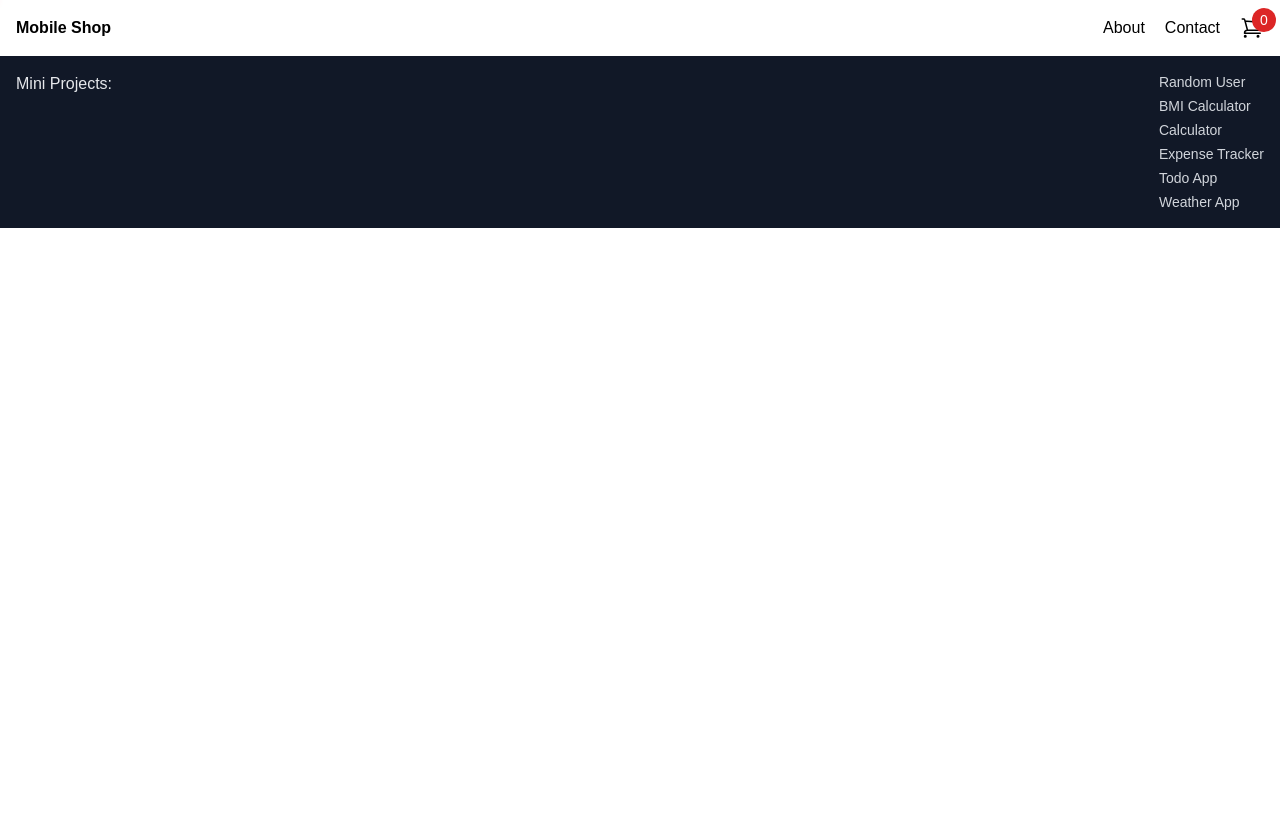
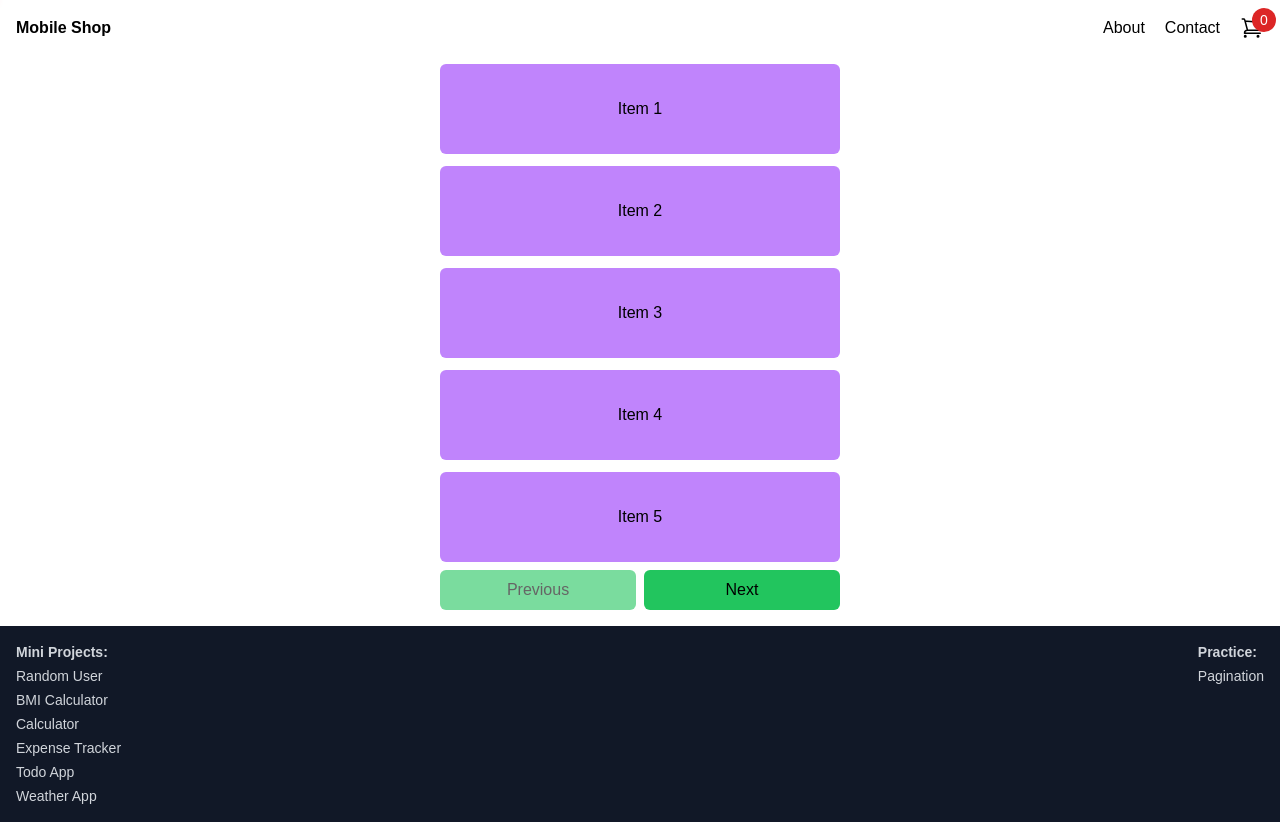
Before and after one commit to tilakjain619/First-React-App, a React (Vite) app: page /pagination in a window 1280 px wide. Before the commit the page ends 800 px from the top, so only its background shows below. Built offline with nearby package versions, Linux system fonts and the light colour scheme.

Commit message:
add practice pagination

```diff
--- a/src/App.jsx
+++ b/src/App.jsx
@@ -14,6 +14,7 @@ import ExpenseTracker from './ExpenseTracker'
 import Cart from './Cart'
 import WeatherApp from './WeatherApp'
 import TodoApp from './TodoApp'
+import Pagination from './Pagination'
 const App = () => {
   const [progress, setProgress] = useState(0);
   const [cart, setCart] = useState([]);
@@ -85,6 +86,7 @@ const App = () => {
           <Route path="/expense-tracker" element={<ExpenseTracker/>}></Route>
           <Route path="/todo" element={<TodoApp/>}></Route>
           <Route path="/weather" element={<WeatherApp/>}></Route>
+          <Route path="/pagination" element={<Pagination/>}></Route>
         </Routes>
       )}
       {warning && <div className='px-4 py-3 bg-red-600 m-2 rounded-md text-gray-200 fixed z-10 top-4 right-4'><span>ℹ️</span> Item is already present</div>}
--- a/src/Footer.jsx
+++ b/src/Footer.jsx
@@ -1,13 +1,12 @@
 import React from 'react'
 import { Link } from 'react-router-dom'
+
 
 const Footer = () => {
   return (
    <footer className='p-4 flex justify-between bg-gray-900 text-gray-200'>
-    <div>
-        <h2>Mini Projects:</h2>
-    </div>
         <ul className='flex flex-col gap-1 text-gray-300 text-sm'>
+        <h2 className='font-bold text-md'>Mini Projects:</h2>
             <li><Link to="/github-users">Random User</Link></li>
             <li><Link to="/bmi-calculator">BMI Calculator</Link></li>
             <li><Link to="/calculator">Calculator</Link></li>
@@ -15,6 +14,10 @@ const Footer = () => {
             <li><Link to="/todo">Todo App</Link></li>
             <li><Link to="/weather">Weather App</Link></li>
         </ul>
+        <ul className='flex flex-col gap-1 text-gray-300 text-sm'>
+            <h2 className='font-bold text-md'>Practice:</h2>
+            <li><Link to="/pagination">Pagination</Link></li>
+        </ul>
    </footer>
   )
 }
--- /dev/null
+++ b/src/Pagination.jsx
@@ -0,0 +1,53 @@
+import React, { useEffect, useReducer } from 'react'
+
+const itemsPerPage = 5;
+
+const paginationReducer = (state, action) => {
+    switch (action.type) {
+        case 'SET_CURRENT_PAGE':
+            return {...state, currentPage: action.payload}
+        case 'SET_TOTAL_ITEMS':
+            return { ...state, totalItem: action.payload };
+        default:
+            return state;
+    }
+}
+
+const Pagination = () => {
+
+    const [paginationState, dispatch] = useReducer(paginationReducer, {
+        currentPage: 1,
+        totalItem: 0
+    })
+    const data = Array.from({ length: 25 }, (_, index) => `Item ${index + 1}`);
+    // useEffect(() => {
+    //     dispatch({ type: 'SET_TOTAL_ITEMS', payload: data.length })
+    // }, []);
+
+
+    const startIndex = (paginationState.currentPage - 1) * itemsPerPage;
+    const endIndex = startIndex + itemsPerPage;
+
+    const displayedItems = data.slice(startIndex, endIndex);
+
+    const handlePageClick = (newPage) =>{
+        dispatch({type: 'SET_CURRENT_PAGE', payload: newPage})
+    }
+    return (
+        <div className='p-2'>
+            <ul className='grid gap-3'>
+                {
+                    displayedItems.map((item, index) =>(
+                        <li key={index} className='rounded-md grid items-center justify-center h-[90px] w-full max-w-[400px] mx-auto bg-purple-400 hover:bg-purple-600 duration-100'>{item}</li>
+                    ))
+                }
+            </ul>
+            <div className='w-full max-w-[400px] mx-auto py-2 flex gap-2'>
+                <button className='w-2/4 bg-green-500 p-2 rounded-md disabled:opacity-60' onClick={() => handlePageClick(paginationState.currentPage - 1)} disabled={paginationState.currentPage === 1}>Previous</button>
+                <button className='w-2/4 bg-green-500 p-2 rounded-md disabled:opacity-60' onClick={() => handlePageClick(paginationState.currentPage + 1)} disabled={endIndex >= data.length}>Next</button>
+            </div>
+        </div>
+    )
+}
+
+export default Pagination
```
